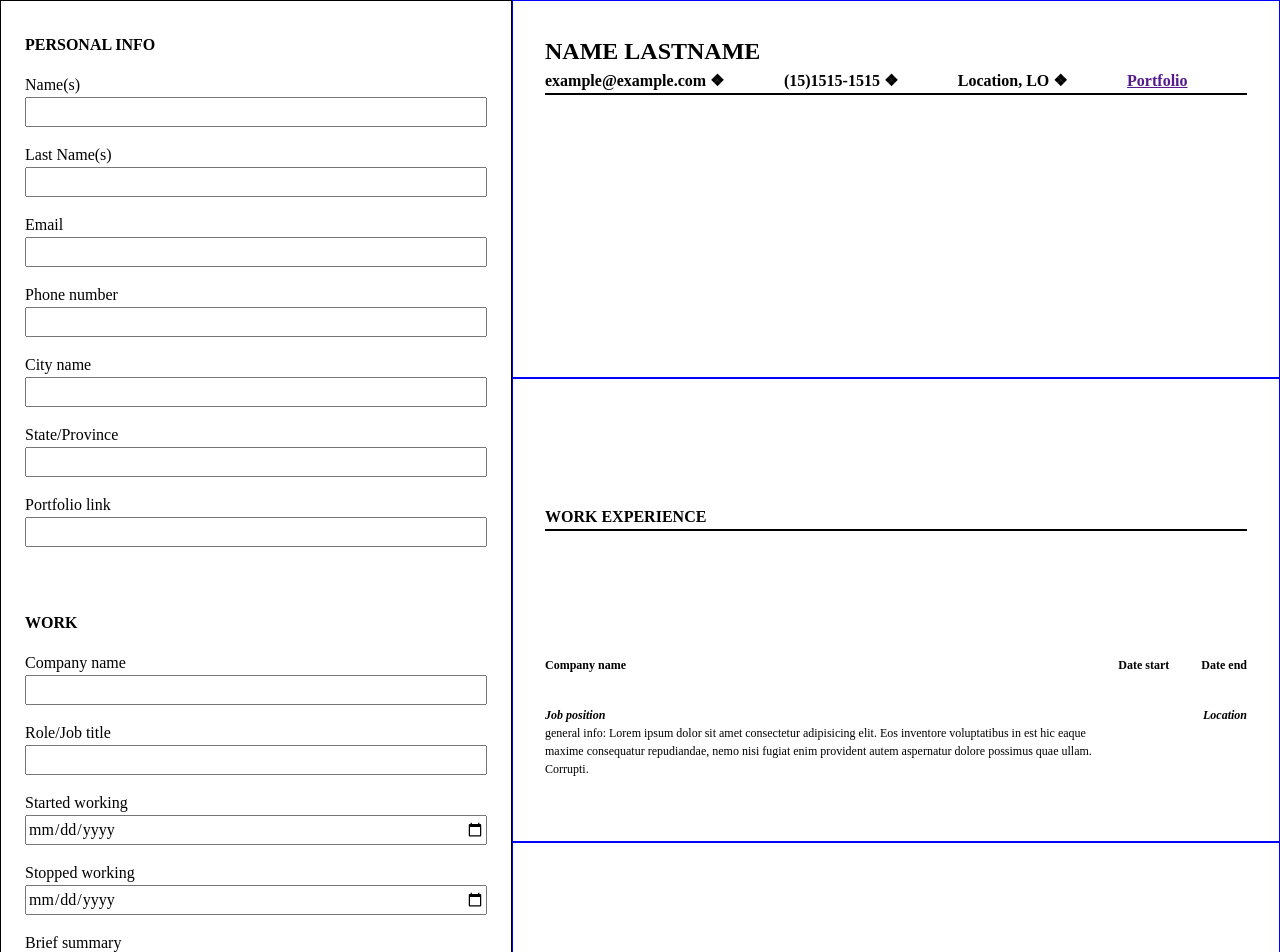
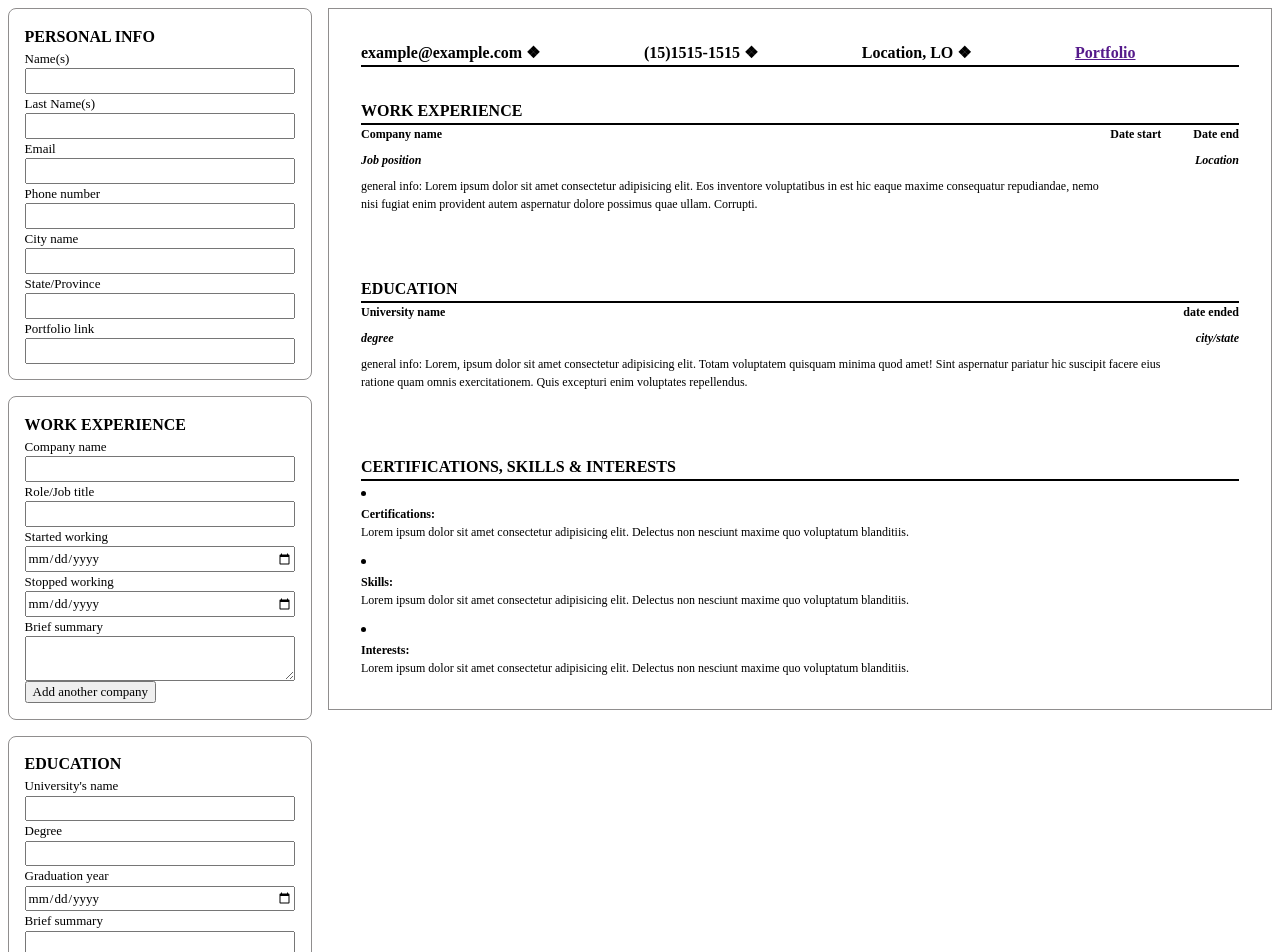
Before and after one commit to MpZero/cv-application, a React (Vite) app: page / in a window 1280 px wide. Shown: the top 952 px of the page. Built offline with nearby package versions, Linux system fonts and the light colour scheme.

Commit message:
Add more styling. Start storing form inputs

```diff
--- a/src/App.jsx
+++ b/src/App.jsx
@@ -1,12 +1,75 @@
 import Form from "./components/Form.jsx";
 import Cv from "./components/Cv.jsx";
 import "./styles/App.css";
+// import { useReducer, useState } from "react";
+import { useReducer } from "react";
 
 function App() {
+  const defaultData = {
+    name: "Gonzalo",
+    lastName: "Gomez",
+    email: "example@example.com",
+    phone: 1115151515,
+    city: "Buenos Aires",
+    state: "BA",
+    portfolio: "www.google.com",
+    company: "CERN",
+    role: "Researcher",
+    startedWorking: new Date(2020, 1, 3),
+    stoppedWorking: new Date(2020, 12, 4),
+    workSummary:
+      "Lorem ipsum dolor, sit amet consectetur adipisicing elit. Et quidem saepe tempora, excepturi voluptas est quaerat quod ",
+    company2: "",
+    role2: "",
+    startedWorking2: "",
+    workSummary2: "",
+    company3: "",
+    role3: "",
+    startedWorking3: "",
+    workSummary3: "",
+    universityName: "Universidad de Buenos Aires",
+    degree: "Fisíco de particulas",
+    graduationYear: new Date(2018, 10, 5),
+    educationSummary:
+      "Lorem ipsum dolor sit amet consectetur, adipisicing elit. Obcaecati optio repellendus",
+    certs: "Cambridge English Test C2",
+    skills:
+      "Lorem, ipsum dolor sit amet consectetur adipisicing elit. Error, nisi suscipit animi a repudiandae sequi ",
+    interests:
+      "Lorem, ipsum dolor sit amet consectetur adipisicing elit. Error, nisi suscipit animi a repudiandae",
+  };
+
+  // const [counter, setCounter] = useState(0);
+  const [data, dispatch] = useReducer(reducer, defaultData);
+
+  function reducer(state, action) {
+    console.log({ state }, { action });
+    switch (action.type) {
+      case "CHANGE": {
+        return { ...state, [action.name]: action.value };
+      }
+      case "RESET":
+        return { [action.name]: action.value };
+      default:
+        throw new Error("fail");
+    }
+  }
+
+  function handleChange(e) {
+    const targetValue = e.target.value;
+    const data = { type: "CHANGE", name: e.target.name, value: targetValue };
+    console.log(data);
+    dispatch(data);
+  }
+
   return (
     <div className="app-wrapper">
-      <Form />
-      <Cv />
+      <aside className="aside">
+        <Form handleEvent={handleChange} />
+      </aside>
+      <main className="main">
+        <Cv data={data} />
+      </main>
     </div>
   );
 }
--- a/src/components/Cv.jsx
+++ b/src/components/Cv.jsx
@@ -1,7 +1,9 @@
-function PersonalSection() {
+// eslint-disable-next-line react/prop-types
+function PersonalSection({ counter, name }) {
   return (
     <div className="personal-info-wrapper">
-      <h1>NAME LASTNAME</h1>
+      <h1>{name}</h1>
+      <h1>{counter}</h1>
       <div className="personal-info-contents">
         <h2>example@example.com ❖</h2>
         <h2>(15)1515-1515 ❖</h2>
@@ -90,11 +92,13 @@ function SkillsSection() {
 //   console.log(window);
 //   window.print(PersonalSection);
 // };
-function Cv() {
+
+// eslint-disable-next-line react/prop-types
+function Cv({ counter, name }) {
   return (
-    <div className="cv-wrapper">
+    <div className="cv-content-wrapper">
       <div className="section-wrapper personal-info-cv">
-        <PersonalSection />
+        <PersonalSection counter={counter} name={name} />
       </div>
       <div className="section-wrapper">
         <h2>WORK EXPERIENCE</h2>
--- a/src/components/Form.jsx
+++ b/src/components/Form.jsx
@@ -1,7 +1,6 @@
 function PersonalInfo() {
   return (
-    <div className="form-section form-personal-info-section">
-      <form action="" className="pform">
+    <div className="form-content-wrapper">
       <h2>PERSONAL INFO</h2>
       <label htmlFor="name">
         Name(s)
@@ -15,9 +14,9 @@ function PersonalInfo() {
         Email
         <input type="email" name="email" id="email" />
       </label>
-        <label htmlFor="tel">
+      <label htmlFor="phone">
         Phone number
-          <input type="tel" name="tel" id="tel" />
+        <input type="tel" name="phone" id="phone" />
       </label>
       <label htmlFor="city">
         City name
@@ -31,19 +30,17 @@ function PersonalInfo() {
         Portfolio link
         <input type="text" name="portfolio" id="portfolio" />
       </label>
-        {/* <input type="button" value="Submit" /> */}
-      </form>
     </div>
   );
 }
+
 function WorkInfo() {
   return (
-    <div className="form-section">
-      <form action="">
-        <h2>WORK</h2>
-        <label htmlFor="name">
+    <div className="form-content-wrapper">
+      <h2>WORK EXPERIENCE</h2>
+      <label htmlFor="compName">
         Company name
-          <input type="text" name="name" id="name" />
+        <input type="text" name="compName" id="compName" />
       </label>
       <label htmlFor="role">
         Role/Job title
@@ -53,52 +50,48 @@ function WorkInfo() {
         Started working
         <input type="date" name="started" id="started" />
       </label>
-        <label htmlFor="ended">
+      <label htmlFor="stopped">
         Stopped working
-          <input type="date" name="ended" id="ended" />
+        <input type="date" name="ended" id="stopped" />
       </label>
-        <label htmlFor="summary">
+      <label htmlFor="workSummary">
         Brief summary
-          <textarea name="summary" id="summary"></textarea>
+        <textarea name="summary" id="workSummary"></textarea>
       </label>
-        <input type="button" value="Add Company" />
+      <input type="button" value="Add another company" />
       {/* <input type="button" value="Submit" /> */}
-      </form>
     </div>
   );
 }
 
 function EducationInfo() {
   return (
-    <div className="form-section">
-      <form action="">
+    <div className="form-content-wrapper">
       <h2>EDUCATION</h2>
-        <label htmlFor="name">
+      <label htmlFor="uniName">
         University&apos;s name
-          <input type="text" name="name" id="name" />
+        <input type="text" name="name" id="uniName" />
       </label>
       <label htmlFor="degree">
         Degree
         <input type="text" name="degree" id="degree" />
       </label>
-        <label htmlFor="graduation">
+      <label htmlFor="graduationDate">
         Graduation year
-          <input type="date" name="graduation" id="graduation" />
+        <input type="date" name="graduationDate" id="graduation" />
       </label>
-        <label htmlFor="summary">
+      <label htmlFor="eduSummary">
         Brief summary
-          <textarea name="summary" id="summary"></textarea>
+        <textarea name="summary" id="eduSummary"></textarea>
       </label>
       {/* <input type="button" value="Submit" /> */}
-      </form>
     </div>
   );
 }
 
 function SkillsInfo() {
   return (
-    <div className="form-section">
-      <form action="">
+    <div className="form-content-wrapper">
       <h2>CERTIFICATIONS, SKILLS, AND INTERESTS</h2>
       <label htmlFor="certifications">
         Certifications
@@ -113,19 +106,19 @@ function SkillsInfo() {
         <textarea name="interests" id="interests"></textarea>
       </label>
       {/* <input type="button" value="Submit" /> */}
-      </form>
     </div>
   );
 }
 
-function Form() {
+// eslint-disable-next-line react/prop-types
+function Form({ handleEvent }) {
   return (
-    <div className="form-wrapper">
+    <form action="" onChange={handleEvent} className="form">
       <PersonalInfo />
       <WorkInfo />
       <EducationInfo />
       <SkillsInfo />
-    </div>
+    </form>
   );
 }
 export default Form;
--- a/src/styles/App.css
+++ b/src/styles/App.css
@@ -71,33 +71,28 @@ p {
   justify-self: end;
 }
 
-/* //////////////////////// */
+/* ///////////MAIN WRAPPER///////////// */
 
 .app-wrapper {
   display: grid;
-  grid-template-columns: 2fr 3fr;
+  grid-template-columns: 1fr 3fr;
 }
 /* //////////////// FORM STYLING ///////////// */
-.form-wrapper {
-  border: 1px solid black;
-  /* padding: 2em; */
-  display: flex;
-  flex-direction: column;
+
+.aside {
+  padding: 0.5em;
 }
 
-.form-section {
-  padding: 1.5em;
+.form {
+  display: grid;
+  gap: 1em;
 }
-
-form {
-  display: grid;
-  /* row-gap: 1.3em; */
+.form-content-wrapper {
+  border: 1px solid rgb(144, 142, 142);
+  padding: 1.2em;
+  border-radius: 8px;
+  font-size: 13px;
 }
-
-form > * {
-  padding-block: 0.5em;
-}
-
 label {
   display: flex;
   flex-direction: column;
@@ -106,29 +101,27 @@ label {
 /* /////////////// CV STYLING //////////////// */
 .div-line {
   border: 1.4px solid black;
-  height: 0;
 }
-.cv-wrapper {
-  display: grid;
-  /* border: 1px solid black; */
-  /* padding: 2em; */
+
+.main {
+  padding: 0.5em;
+}
+
+.cv-content-wrapper {
+  border: 1px solid rgb(144, 142, 142);
 }
 
 .section-wrapper {
-  display: grid;
-  border: 1px solid blue;
   padding: 2em;
 }
 
 .personal-info-cv {
-  /* display: grid; */
   padding-bottom: 0;
 }
 
 .personal-info-contents {
   display: grid;
   grid-template-columns: auto auto auto auto;
-  grid-template-rows: auto;
 }
 
 .work-section,
@@ -136,6 +129,7 @@ label {
   display: grid;
   grid-template-columns: auto auto;
   grid-template-rows: auto auto auto;
+  gap: 0.5em;
 }
 
 .work-dates {
@@ -145,9 +139,5 @@ label {
 
 .skills-section {
   display: grid;
-  grid-template-columns: auto;
+  gap: 0.5em;
 }
-
-.list-grid {
-  display: flex;
-}
```
Lines whose indentation alone changed are shown as unchanged.
